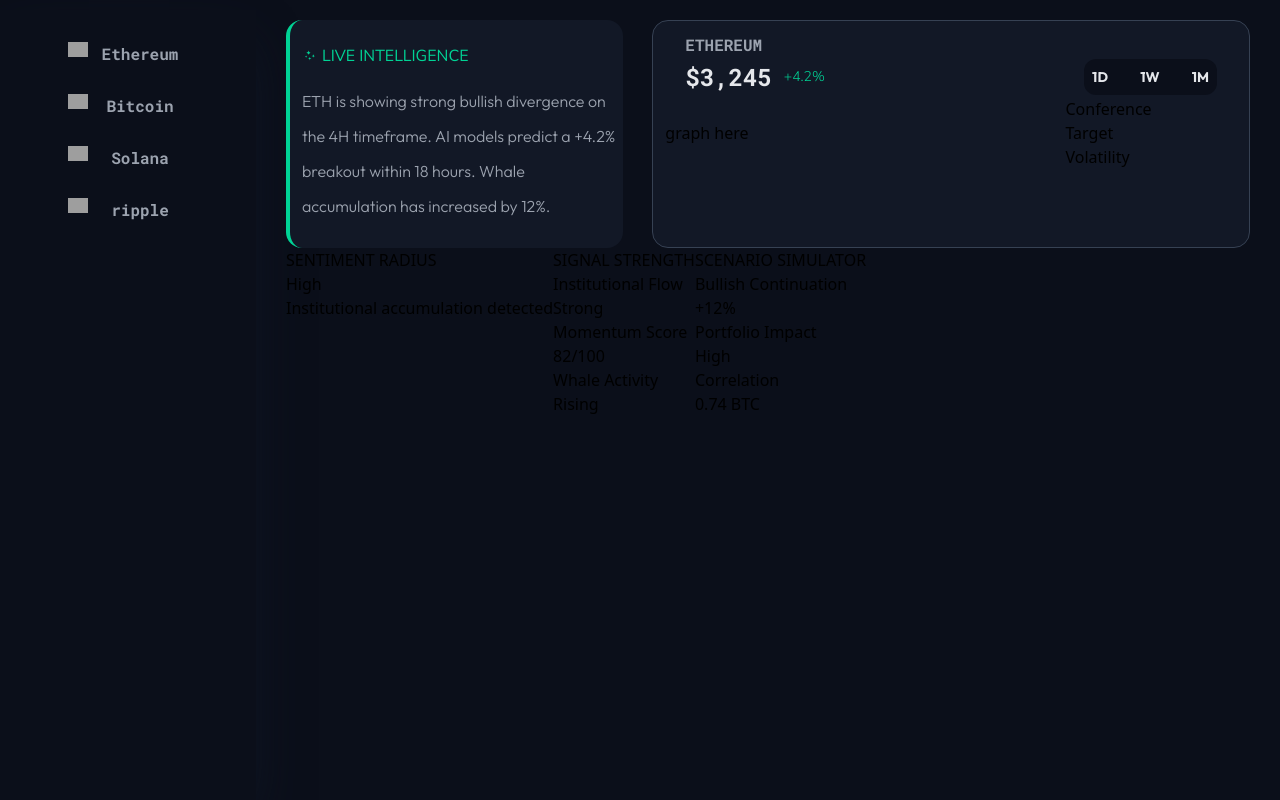
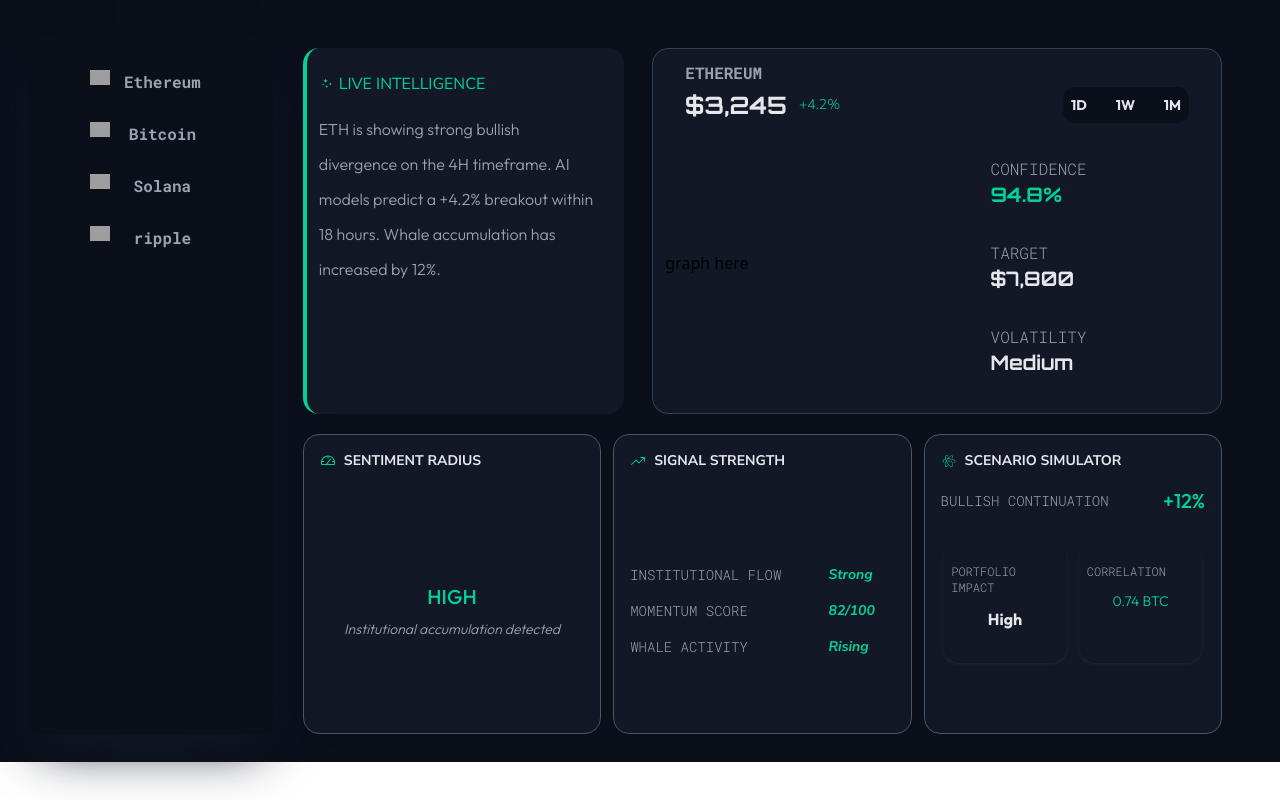
Before and after one commit to Chavon007/coinhub, a Next.js app in the folder client/: page /insight in a window 1280 px wide. Built offline with nearby package versions, Linux system fonts and the light colour scheme; grey boxes are pictures that could not be loaded.

Commit message:
styling the ai inisght

```diff
--- a/client/components/ScenarioSimulator.jsx
+++ b/client/components/ScenarioSimulator.jsx
@@ -1,3 +1,5 @@
+import { DiAtom } from "react-icons/di";
+
 function ScenarioSimulator({
   forecast,
   forecastPercent,
@@ -5,24 +7,43 @@
   correlation,
 }) {
   return (
-    <div>
-      <div>
-        <h5>SCENARIO SIMULATOR</h5>
+    <div className="bg-surface rounded-2xl border border-gray-600 h-[300px]">
+      <div className="p-4">
+        <h5 className="flex items-center gap-2">
+          <span className="text-accent-green text-base">
+            <DiAtom />
+          </span>{" "}
+          <span className="text-text-primary font-bold uppercase font-nunito-sans text-sm">
+            SCENARIO SIMULATOR
+          </span>
+        </h5>
 
-        <div>
-          <p>{forecast}</p>
-          <p>{forecastPercent}</p>
+        <div className=" mt-4 flex items-center justify-between">
+          <p className="text-text-secondary uppercase font-light text-sm font-roboto">
+            {forecast}
+          </p>
+          <p className="text-accent-green font-outfit text-xl font-medium uppercase">
+            {forecastPercent}
+          </p>
         </div>
 
-        <div>
-          <div>
-            <h6>Portfolio Impact</h6>
-            <p>{portfolioImpact}</p>
+        <div className="grid grid-cols-2 mt-7 gap-3 w-[98%] mx-auto">
+          <div className="bg-surface shadow shadow-gray-800 p-2 rounded-2xl w-full h-[120px]">
+            <h6 className="text-text-secondary uppercase font-light mt-3 text-xs font-roboto">
+              Portfolio Impact
+            </h6>
+            <p className="text-text-primary font-outfit mt-3 text-base text-center font-bold ">
+              {portfolioImpact}
+            </p>
           </div>
 
-          <div>
-            <h6>Correlation</h6>
-            <p>{correlation}</p>
+          <div className="bg-surface shadow shadow-gray-800 p-2 rounded-2xl w-full h-[120px]">
+            <h6 className="text-text-secondary uppercase font-light mt-3 text-xs font-roboto">
+              Correlation
+            </h6>
+            <p className="text-accent-green font-outfit mt-3 text-sm text-center font-light ">
+              {correlation}
+            </p>
           </div>
         </div>
       </div>
--- a/client/components/SentimentSection.jsx
+++ b/client/components/SentimentSection.jsx
@@ -1,10 +1,25 @@
+import { PiGauge } from "react-icons/pi";
+
 function SentimentInsight({ sentimentRadius, sentimentRadiusMessage }) {
   return (
-    <div>
-      <div>
-        <h5>SENTIMENT RADIUS</h5>
-        <p>{sentimentRadius}</p>
-        <p>{sentimentRadiusMessage}</p>
+    <div className="bg-surface rounded-2xl border border-gray-600 h-[300px]">
+      <div className="p-4">
+        <h5 className="flex items-center gap-2">
+          <span className="text-accent-green text-base">
+            <PiGauge />
+          </span>
+          <span className="text-text-primary font-bold uppercase font-nunito-sans text-sm">
+            SENTIMENT RADIUS
+          </span>
+        </h5>
+        <div className="flex flex-col justify-center items-center h-[35vh] md:h-[20vh] lg:h-[35vh] ">
+          <p className=" text-accent-green font-outfit text-xl font-medium uppercase">
+            {sentimentRadius}
+          </p>
+          <p className="text-text-secondary text-center italic font-outfit mt-2 font-light text-sm">
+            {sentimentRadiusMessage}
+          </p>
+        </div>
       </div>
     </div>
   );
--- a/client/components/Signalinsight.jsx
+++ b/client/components/Signalinsight.jsx
@@ -1,18 +1,27 @@
+import { IoIosTrendingUp } from "react-icons/io";
+
 function SignalItems({ label, value }) {
   return (
-    <div>
-      <h3>{label}</h3>
-      <p>{value}</p>
+    <div className="flex  justify-between items-center">
+      <h3 className="text-text-secondary uppercase font-light text-sm font-roboto">{label}</h3>
+      <p className="md:w-[25%]  text-accent-green text-sm font-bold  font-nunito-sans italic">{value}</p>
     </div>
   );
 }
 
 function SignalInsight({ institutionalFlow, momentumScore, whaleActivity }) {
   return (
-    <div>
-      <h5>SIGNAL STRENGTH</h5>
+    <div className="bg-surface rounded-2xl border p-4 border-gray-600 h-[300px]">
+      <h5 className="flex items-center gap-2">
+        <span className="text-accent-green text-base">
+          <IoIosTrendingUp />
+        </span>{" "}
+        <span className="text-text-primary font-bold uppercase font-nunito-sans text-sm">
+          SIGNAL STRENGTH
+        </span>
+      </h5>
 
-      <div>
+      <div className="flex flex-col gap-4 justify-center h-[25vh] md:h-[25vh] lg:h-[35vh]">
         <SignalItems label="Institutional Flow" value={institutionalFlow} />
         <SignalItems label="Momentum Score" value={momentumScore} />
         <SignalItems label="Whale Activity" value={whaleActivity} />
--- a/client/components/coinInsight.jsx
+++ b/client/components/coinInsight.jsx
@@ -29,9 +29,9 @@
 function MainAiInsight() {
   const [activeTab, setActiveTab] = useState("ethereum");
   return (
-    <div className="bg-background h-screen flex justify-between ">
+    <div className="bg-background h-auto md:h-screen lg:h-auto p-2 lg:p-7  lg:flex lg:justify-between ">
       {/*  */}
-      <div className="w-[20%] flex flex-col gap-7 py-8 mt-2.5 shadow-2xl shadow-gray-900 border-gray-500 ">
+      <div className="w-[98%] p-2 mx-auto lg:w-[20%] flex  lg:flex-col gap-5 lg:gap-7 lg:py-8 mt-2.5 shadow-2xl shadow-gray-900 border-gray-500 ">
         {coinSelection.map((c, index) => (
           <button
             className="flex justify-between w-30  mx-auto"
@@ -39,12 +39,14 @@
             onClick={() => setActiveTab(c.name.toLowerCase())}
           >
             <Image src={c.image} alt={c.name} width={20} height={20} />
-            <p className="text-text-secondary font-bold text-base font-roboto cursor-pointer w-[80%] text-center hover:text-text-primary">{c.name}</p>
+            <p className="text-text-secondary font-bold text-base font-roboto cursor-pointer w-[80%] text-center hover:text-text-primary">
+              {c.name}
+            </p>
           </button>
         ))}
       </div>
 
-      <div className="w-[80%] px-[30px]">
+      <div className=" w-[98%] mx-auto  lg:w-[80%] lg:px-[30px]">
         {activeTab === "ethereum" && <Ethereum />}
         {activeTab === "bitcoin" && <Bitcoin />}
         {activeTab === "solana" && <Solana />}
--- a/client/components/ethereum.jsx
+++ b/client/components/ethereum.jsx
@@ -14,6 +14,9 @@
           currentPrice: "$3,245",
           percent: "+4.2%",
           timeframeTabs: ["1D", "1W", "1M"],
+          conference: "94.8%",
+          target: "$7,800",
+          volatility: "Medium",
         },
         sentiment: {
           sentimentRadius: "High",
--- a/client/components/insightHeader.jsx
+++ b/client/components/insightHeader.jsx
@@ -2,15 +2,15 @@
 
 function InsightHeader({ title, message }) {
   return (
-    <div className="w-[35%] p-3 border-l-4 border-accent-green rounded-2xl bg-surface">
-      <div className="my-3 w-[90%]">
+    <div className="w-[95%] mx-auto  md:w-[35%] lg:w-[35%] p-3 border-l-4 border-accent-green rounded-2xl bg-surface">
+      <div className="my-3  md:w-[98%] ">
         <h4 className="flex items-center gap-1 text-base text-accent-green font-nunito-sans">
           <span>
             <WiStars />
           </span>
           <span>{title}</span>
         </h4>
-        <p className="mt-4 w-[320px] text-text-secondary text-base leading-[35px] font-light font-outfit">{message}</p>
+        <p className="mt-4 w-[330px] md:w-[200px] lg:w-[280px] text-text-secondary text-base leading-[35px] font-light font-outfit">{message}</p>
       </div>
     </div>
   );
--- a/client/components/insightprice.jsx
+++ b/client/components/insightprice.jsx
@@ -14,15 +14,15 @@
   const [activeTab, setActiveTabe] = useState(true);
 
   return (
-    <div className="w-[62%] bg-surface rounded-2xl border border-gray-700">
+    <div className="w-[95%] mx-auto md:mx-0  md:w-[62%] bg-surface rounded-2xl border border-gray-700">
       <div className=" flex flex-col p-3">
-        <h5 className="mx-5 uppercase text-base font-bold text-text-secondary font-roboto">
+        <h5 className="mx-5 uppercase text-xl md:text-base font-bold text-text-secondary font-roboto">
           {coin}
         </h5>
         <div className="flex justify-between items-center mx-5">
           {/* price */}
           <div className="flex gap-3 items-center py-1 ">
-            <p className="text-text-primary text-2xl font-bold font-roboto">
+            <p className="text-text-primary text-2xl font-bold font-orbitron">
               {currentPrice}
             </p>
             <small className="text-accent-green text-sm font-nunito-sans font-light">
@@ -30,7 +30,7 @@
             </small>
           </div>
 
-          <div className="w-[25%] bg-background p-2 rounded-xl flex justify-between items-center">
+          <div className="w-[35%] md:w-[25%] bg-background p-2 rounded-xl flex justify-between items-center">
             {timeframeTabs?.map((t) => (
               <button
                 className="text-text-primary font-bold font-outfit text-sm"
@@ -46,17 +46,30 @@
         <div className="flex justify-between items-center">
           <div className="w-[70%]">graph here</div>
 
-          <div className="w-[30%]">
-            <p>
-              <span>Conference</span>
-              <span>{conference}</span>
+          <div className="w-[140px] md:w-[300px]  h-auto flex flex-col gap-2 p-3 mt-2">
+            <p className="p-3 flex flex-col">
+              <span className="text-text-secondary font-roboto font-light text-xl md:text-base uppercase">
+                Confidence
+              </span>
+              <span className="text-accent-green font-orbitron text-xl font-bold">
+                {conference}
+              </span>
             </p>
-            <p>
-              <span>Target</span>
-              <span>{target}</span>
+            <p className="p-3 flex flex-col">
+              <span className="text-text-secondary font-roboto font-light text-xl md:text-base uppercase">
+                Target
+              </span>
+              <span className="font-orbitron text-xl font-bold text-text-primary">
+                {target}
+              </span>
             </p>
-            <p>
-              <span>Volatility</span> <span>{volatility}</span>
+            <p className="p-3 flex flex-col">
+              <span className="text-text-secondary font-roboto font-light text-xl md:text-base uppercase">
+                Volatility
+              </span>{" "}
+              <span className="font-orbitron text-xl font-bold text-text-primary">
+                {volatility}
+              </span>
             </p>
           </div>
         </div>
--- a/client/components/maininsightcard.jsx
+++ b/client/components/maininsightcard.jsx
@@ -7,13 +7,13 @@
 
 function MainCard({ data }) {
   return (
-    <Card className="flex flex-col gap-2">
-      <div className="flex justify-between mt-[20px]">
+    <Card className="flex flex-col ">
+      <div className=" grid grid-cols-1 gap-7 md:flex md:justify-between mt-5">
         <InsightHeader {...data.header} />
         <PriceInsight {...data.price} />
       </div>
 
-      <div className="flex">
+      <div className="mt-5 grid grid-cols-1 md:grid md:grid-cols-3 gap-3">
         <SentimentInsight {...data.sentiment} />
         <SignalInsight {...data.signal} />
         <ScenarioSimulator {...data.scenario} />
```
